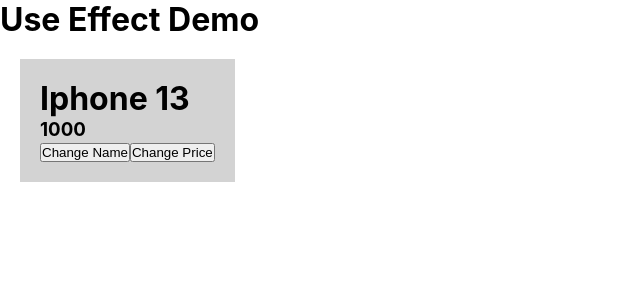
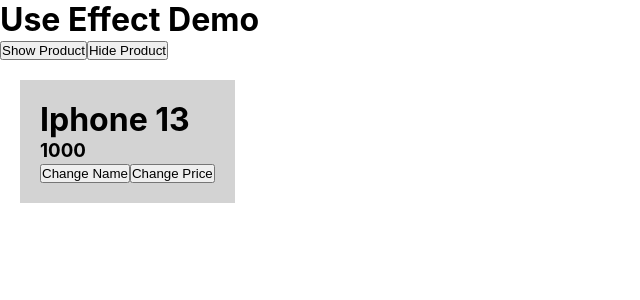
Before and after one commit to ggrossvi/dream-catcher, a React (Vite) app: page / in a window 1280 px wide. Shown: the top 300 px of the page, without its empty margins (0-640 px from the left). Built offline with nearby package versions, Linux system fonts and the light colour scheme.

Commit message:
added useState setShowProduct toggled with buttons

```diff
--- a/src/App.jsx
+++ b/src/App.jsx
@@ -1,14 +1,33 @@
 import Product from './Product'
 import './App.css'
+import React, { useState } from 'react';
 
 function App() {
+
+  let [showProduct, setShowProduct] = useState(true);
 
 
   return (
     <>
       <h1>Use Effect Demo</h1>
-      <Product />
 
+
+      <button onClick={() => {
+        setShowProduct(true);
+      }}>Show Product</button>
+
+      <button onClick={() => {
+        setShowProduct(false);
+      }}>Hide Product</button>
+
+      {showProduct === true ?
+        (
+          <Product />
+        ) :
+        (
+          <h1>Product Not Available</h1>
+        )
+      }
     </>
   )
 }
--- a/src/Product.jsx
+++ b/src/Product.jsx
@@ -6,9 +6,13 @@
   let [name, setName] = useState('Iphone 13');
   let [price, setPrice] = useState(1000);
 
+  // by default useEffect will run after every render
+  // it will run only once after the component is mounted if you add the dependency array as the second argument
+  // if you pass variables in the dependency array, it will be called for first render and run only when those variables value changes.  Use effect is dependent on the price variable.
+
   useEffect(() => {
     console.log('Product Mounted');
-  }, [])
+  }, [price])
 
 
   return (
```
